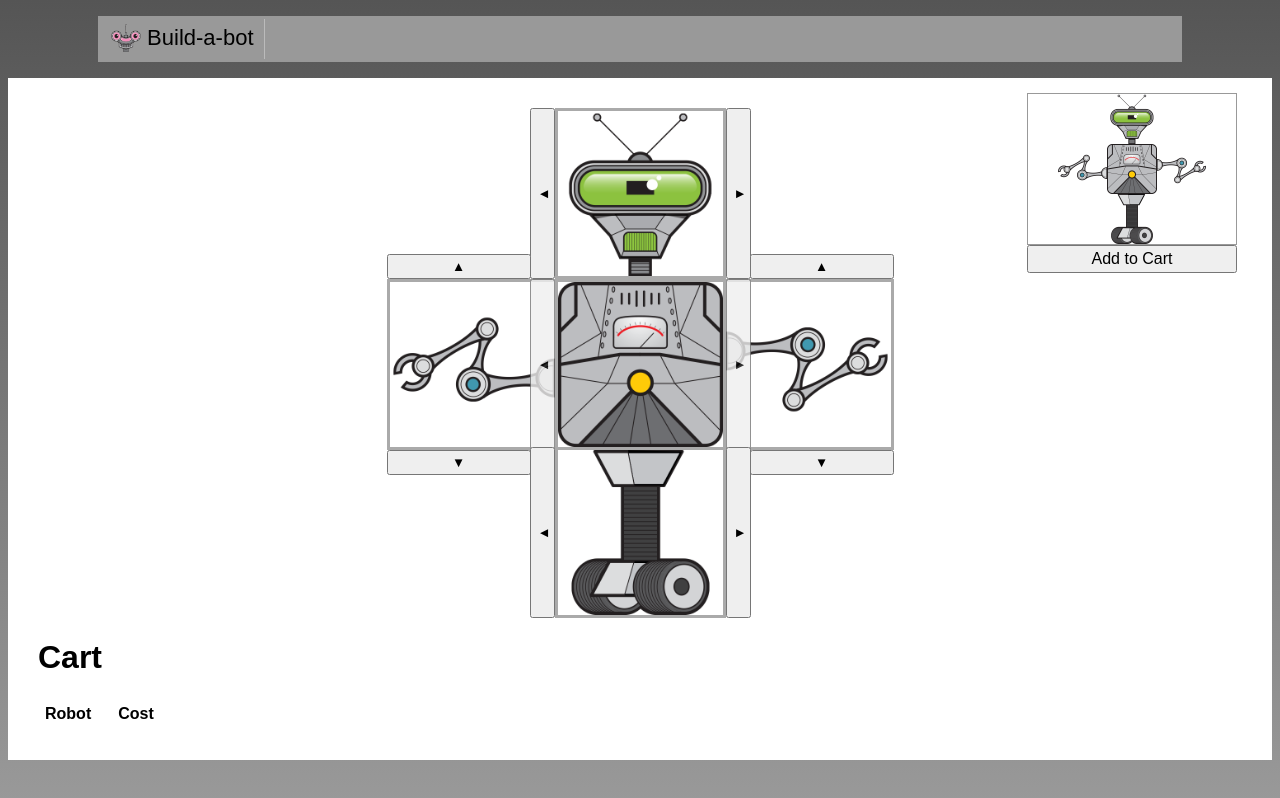
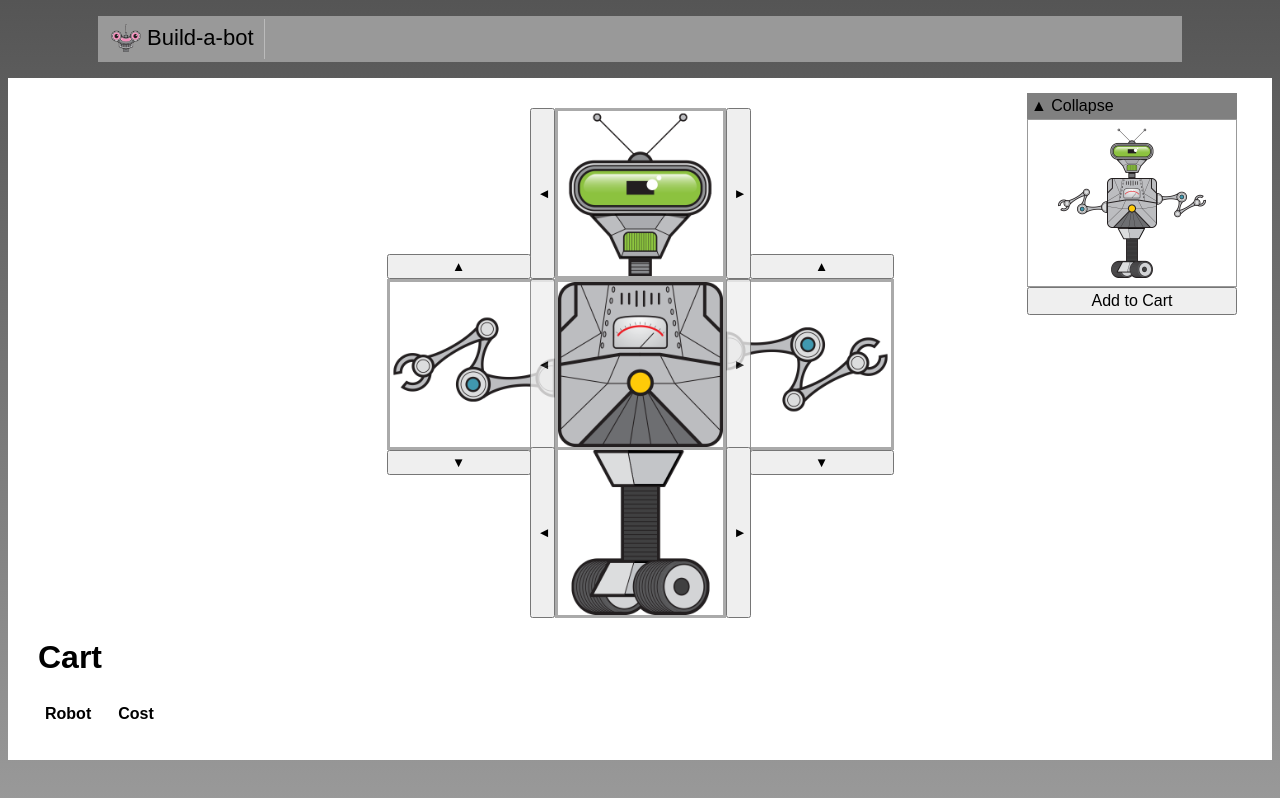
Before and after one commit to caioharuo/build-a-bot, a Vue app: page / in a window 1280 px wide. Built offline with nearby package versions, Linux system fonts and the light colour scheme.

Commit message:
Turn preview collapsible

```diff
--- /dev/null
+++ b/src/shared/CollapsibleSection.vue
@@ -0,0 +1,26 @@
+<template>
+  <div>
+    <div @click="open = !open" class="header">
+      <span v-if="open"> &#x25B2; Collapse </span>
+      <span v-else>&#x25BC; Expand</span>
+    </div>
+
+    <slot v-if="open"></slot>
+  </div>
+</template>
+
+<script>
+export default {
+  name: 'CollapsibleSection',
+  data: () => ({ open: true }),
+};
+</script>
+
+<style scoped>
+.header {
+  background-color: gray;
+  padding: 4px;
+  cursor: pointer;
+  user-select: none;
+}
+</style>
```
Also changed, not shown: src/build/RobotBuilder.vue.
